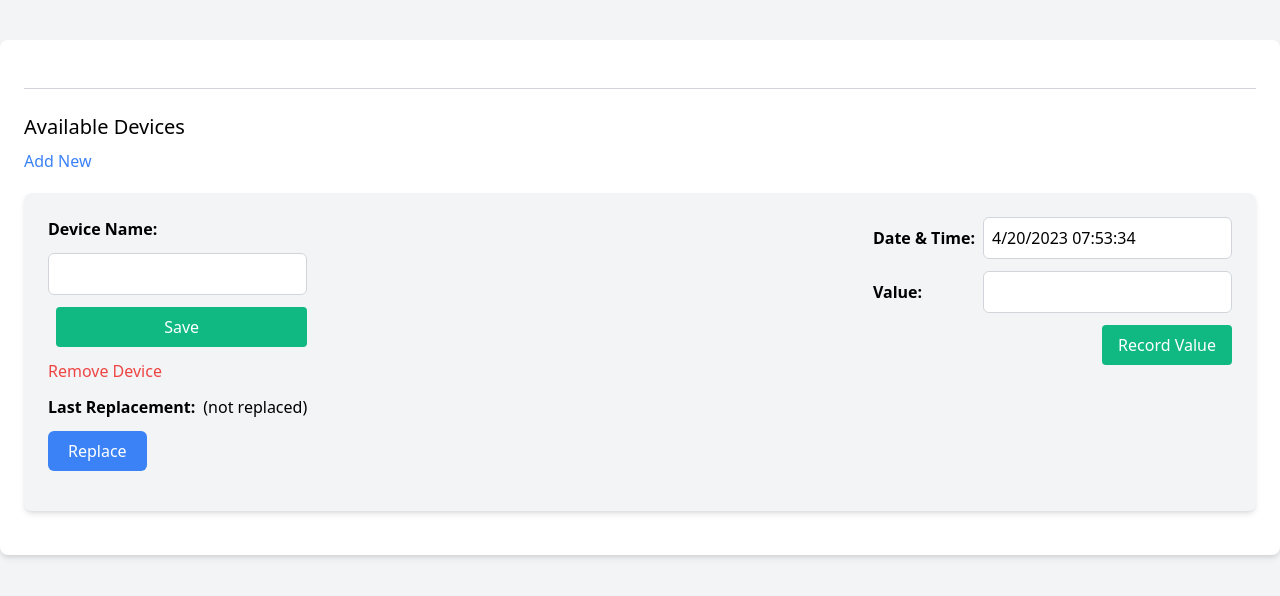
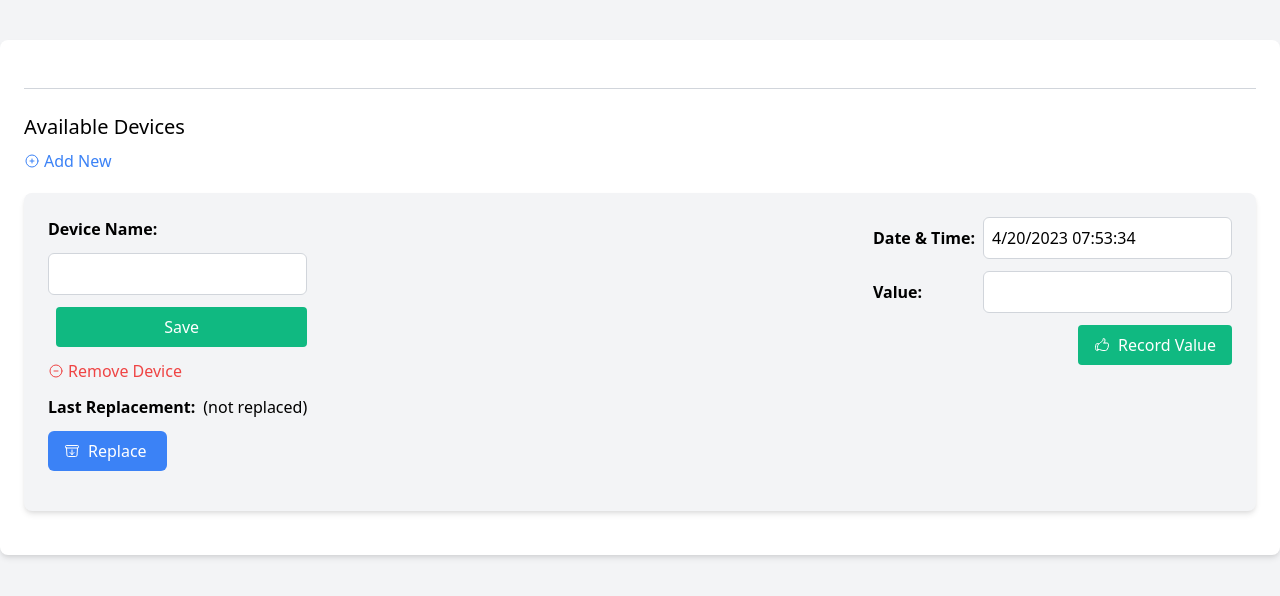
Before and after one commit to onthefocus/restaurants, a website: page details2.html in a window 1280 px wide. Both pictures are taken after a click on the link "Add New". Drawn offline with nearby package versions, Linux system fonts and the light colour scheme; no server answers.

Commit message:
icons added

```diff
--- a/details2.html
+++ b/details2.html
@@ -43,7 +43,10 @@
             <p class="text-left text-xl ">Available Devices</p>
             <div class="flex  mb-4 items-center mt-2">
 
-                <a id="add-modal" class=" text-blue-500 mr-2 cursor-pointer">Add New</a>
+                <a id="add-modal" class="items-center text-blue-500 mr-2 cursor-pointer flex"><svg xmlns="http://www.w3.org/2000/svg" fill="none" viewBox="0 0 24 24" stroke-width="1.5" stroke="currentColor" class="w-4 h-4 mr-1">
+                    <path stroke-linecap="round" stroke-linejoin="round" d="M12 9v6m3-3H9m12 0a9 9 0 11-18 0 9 9 0 0118 0z" />
+                  </svg>
+                  Add New</a>
 
             </div>
 
@@ -59,14 +62,20 @@
                             <span class="font-semibold mr-2">Device Name:</span>
                             <input id="location-name" type="text" class="border border-gray-300 rounded-md p-2"
                                 value="">
-                                <a id="remove-modal" class="text-red-500 cursor-pointer">Remove Device</a>
+                                <a id="remove-modal" class="text-red-500 cursor-pointer flex items-center"><svg xmlns="http://www.w3.org/2000/svg" fill="none" viewBox="0 0 24 24" stroke-width="1.5" stroke="currentColor" class="w-4 h-4 mr-1">
+                                    <path stroke-linecap="round" stroke-linejoin="round" d="M15 12H9m12 0a9 9 0 11-18 0 9 9 0 0118 0z" />
+                                  </svg>
+                                  Remove Device</a>
                              <div class="flex items-center">
                                 <label class="font-semibold mr-2">Last Replacement:</label>
                                 <div id="last-replacement" class="font-normal">(not replaced)</div>
                             </div>
                             <div>
                                 <button id="replace"
-                                    class="bg-blue-500 text-white rounded-md px-5 py-2">Replace</button>
+                                    class="bg-blue-500 text-white rounded-md px-5 py-2 flex items-center"><svg xmlns="http://www.w3.org/2000/svg" fill="none" viewBox="0 0 24 24" stroke-width="1.5" stroke="currentColor" class="w-4 h-4 mr-2 -ml-1">
+                                        <path stroke-linecap="round" stroke-linejoin="round" d="M20.25 7.5l-.625 10.632a2.25 2.25 0 01-2.247 2.118H6.622a2.25 2.25 0 01-2.247-2.118L3.75 7.5m8.25 3v6.75m0 0l-3-3m3 3l3-3M3.375 7.5h17.25c.621 0 1.125-.504 1.125-1.125v-1.5c0-.621-.504-1.125-1.125-1.125H3.375c-.621 0-1.125.504-1.125 1.125v1.5c0 .621.504 1.125 1.125 1.125z" />
+                                      </svg>
+                                      Replace</button>
                             </div>
 
 
@@ -81,8 +90,13 @@
                                 <input id="value" type="text" class="border border-gray-300 rounded-md p-2">
 
                             </div>
-                            <div class="text-right">
-                              <button id="record" class="bg-green-500 text-white px-4 py-2 rounded">Record Value</button>
+                            <div class="">
+                                <div class="flex justify-end">
+                              <button id="record" class="bg-green-500 text-white px-4 py-2 rounded flex items-center"><svg xmlns="http://www.w3.org/2000/svg" fill="none" viewBox="0 0 24 24" stroke-width="1.5" stroke="currentColor" class="w-4 h-4 mr-2">
+                                <path stroke-linecap="round" stroke-linejoin="round" d="M6.633 10.5c.806 0 1.533-.446 2.031-1.08a9.041 9.041 0 012.861-2.4c.723-.384 1.35-.956 1.653-1.715a4.498 4.498 0 00.322-1.672V3a.75.75 0 01.75-.75A2.25 2.25 0 0116.5 4.5c0 1.152-.26 2.243-.723 3.218-.266.558.107 1.282.725 1.282h3.126c1.026 0 1.945.694 2.054 1.715.045.422.068.85.068 1.285a11.95 11.95 0 01-2.649 7.521c-.388.482-.987.729-1.605.729H13.48c-.483 0-.964-.078-1.423-.23l-3.114-1.04a4.501 4.501 0 00-1.423-.23H5.904M14.25 9h2.25M5.904 18.75c.083.205.173.405.27.602.197.4-.078.898-.523.898h-.908c-.889 0-1.713-.518-1.972-1.368a12 12 0 01-.521-3.507c0-1.553.295-3.036.831-4.398C3.387 10.203 4.167 9.75 5 9.75h1.053c.472 0 .745.556.5.96a8.958 8.958 0 00-1.302 4.665c0 1.194.232 2.333.654 3.375z" />
+                              </svg>
+                              Record Value</button>
+                            </div>
                             </div>
                         </div>
 
```
